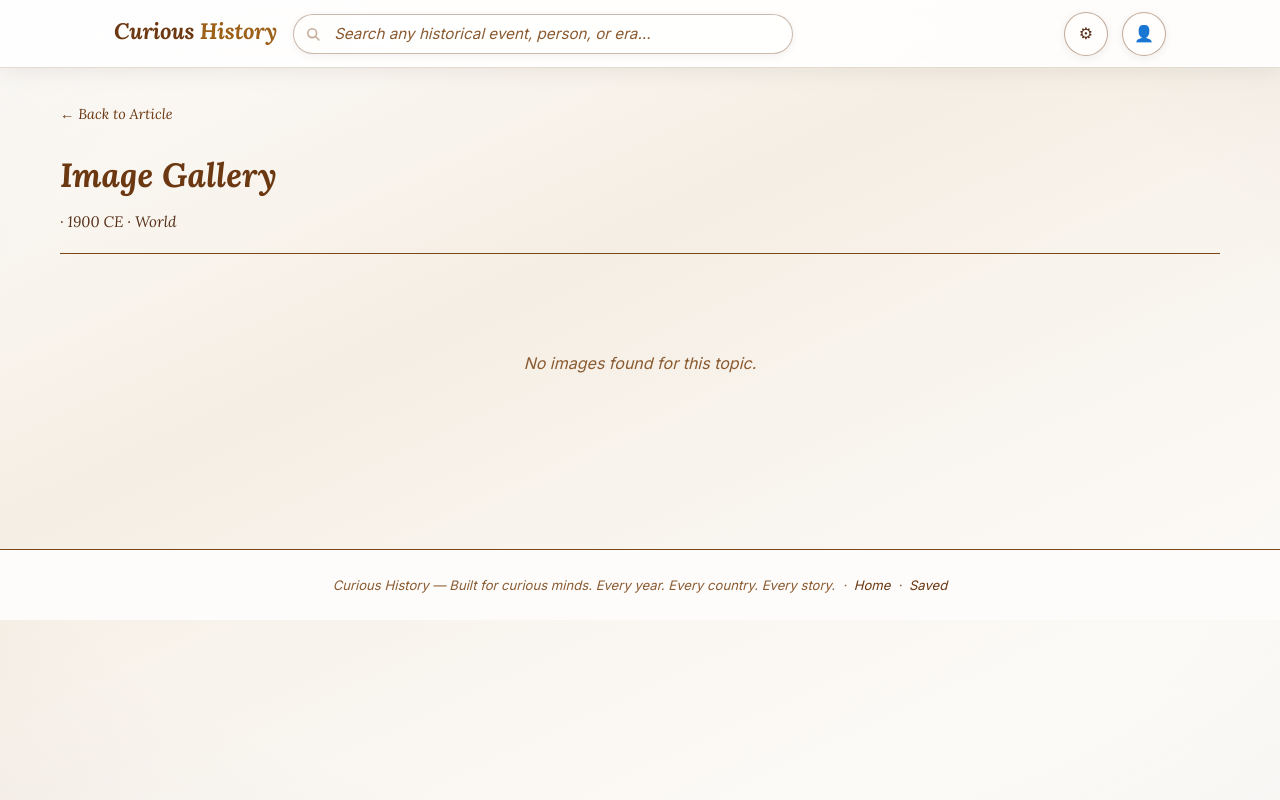
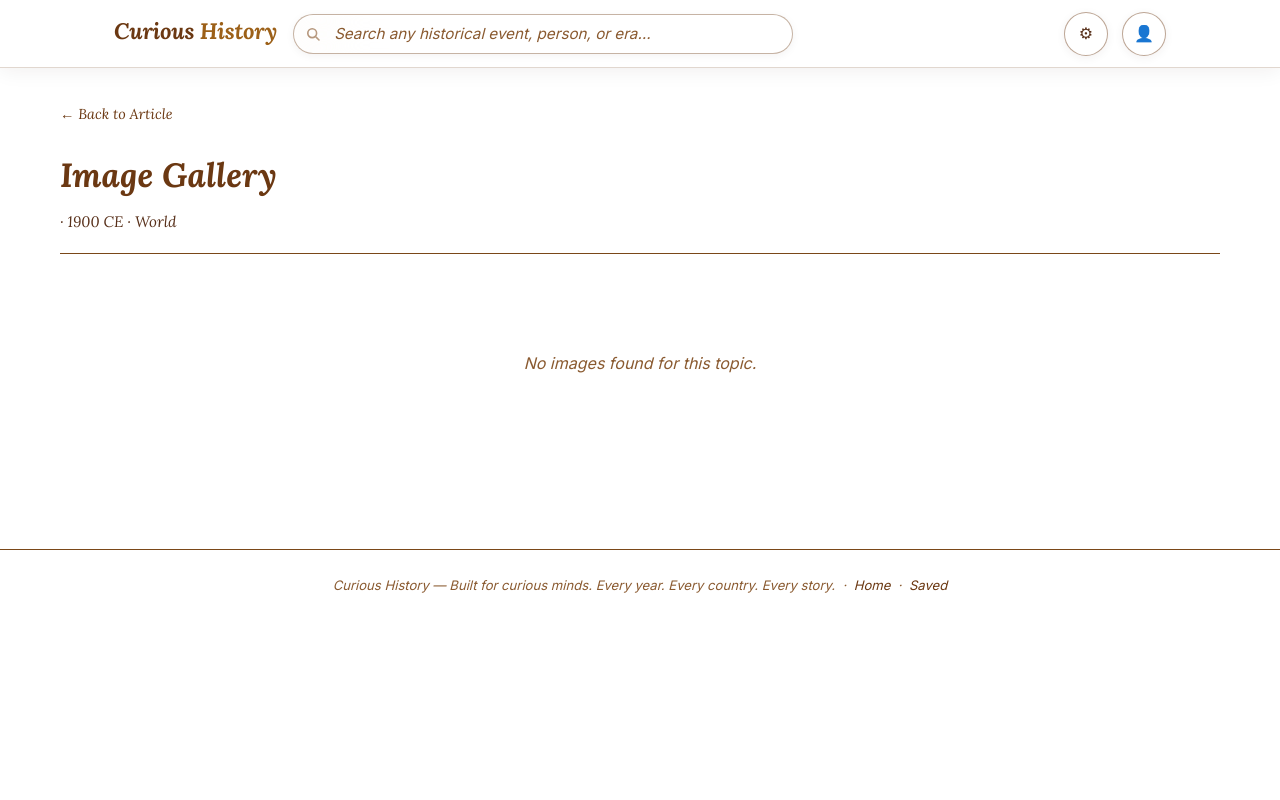
Before and after one commit to himanks897/Himanks897, a Flask app: page /gallery/images in a window 1280 px wide. Run offline with Flask 3, Linux system fonts and the light colour scheme; data that the repository does not hold is empty.

Commit message:
Pure white background; maximum-transparent liquid-glass buttons; brown text unchanged
- --color-bg #FFFFFF, --color-surface #FFFFFF, --color-surface-2 #F5EFE8
- body background-image: none — pure white, no gradient tint anywhere
- Page loader: #FFFFFF, no gradient
- Navbar: rgba(255,255,255,0.96) near-opaque white glass + brown 1.5px bottom border
- Landing nav: same as navbar

Buttons — maximum liquid glass transparency:
- .btn base:      rgba(255,255,255,0.06) — nearly invisible
- .btn-primary:   rgba(255,255,255,0.08) → hover 0.25
- .btn-secondary: rgba(255,255,255,0.06)
- .btn-ghost:     rgba(255,255,255,0.04) — almost zero fill
- .btn-gold:      rgba(255,255,255,0.06)
- All borders:    1.5px solid rgba(107,56,18,0.48-0.62) — brown, unchanged
- On hover border strengthens to 0.82-0.92 for interactive feedback

Cards/chips/inputs: kept as white glass with brown borders (unchanged palette)
Landing cards (audience, USP, icon): bumped to 0.65-0.70 so they read as content on white bg
Text colours: untouched — all brown palette remains exactly as before

Co-Authored-By: Claude Sonnet 4.6 <noreply@anthropic.com>

```diff
--- a/Curious History/static/css/main.css
+++ b/Curious History/static/css/main.css
@@ -5,10 +5,10 @@
 
 /* ── Design Tokens ─────────────────────────────────────────────────────── */
 :root {
-  /* White canvas — clean premium paper white; brown is the dominant ink colour */
-  --color-bg:              #F7F3EE;
-  --color-surface:         #FDFCFB;
-  --color-surface-2:       #EDE6DC;
+  /* Pure white canvas — every surface is white; brown ink is the dominant colour */
+  --color-bg:              #FFFFFF;
+  --color-surface:         #FFFFFF;
+  --color-surface-2:       #F5EFE8;
   --color-border:          #7A4818;
   --color-border-light:    #B07A40;
 
@@ -470,12 +470,8 @@ body {
   color: var(--color-text-primary);
   line-height: 1.7;
   min-height: 100vh;
-  /* Brown × White — clean premium white canvas; brown structure stands out crisply */
-  background-image:
-    /* Very faint vignette — softens the edges without yellowing */
-    radial-gradient(ellipse at 50% 50%, transparent 72%, rgba(44, 22, 6, 0.025) 100%),
-    /* Soft warm-white gradient — like premium laid paper */
-    linear-gradient(155deg, #FDFCFA 0%, #F5EEE4 38%, #FAF7F2 68%, #FDFCFA 100%);
+  /* Pure white — no tint, no gradient; brown text and borders carry all the character */
+  background-image: none;
 }
 
 html.dyslexic body,
@@ -529,11 +525,11 @@ html.dyslexic p {
   top: 0;
   z-index: 1000;
   height: var(--nav-height);
-  background: rgba(255, 255, 255, 0.88);
-  border-bottom: 1.5px solid rgba(107, 56, 18, 0.18);
+  background: rgba(255, 255, 255, 0.96);
+  border-bottom: 1.5px solid rgba(107, 56, 18, 0.20);
   backdrop-filter: blur(44px) saturate(200%);
   -webkit-backdrop-filter: blur(44px) saturate(200%);
-  box-shadow: 0 2px 24px rgba(44, 22, 6, 0.08), inset 0 -1px 0 rgba(255,255,255,0.95);
+  box-shadow: 0 2px 20px rgba(44, 22, 6, 0.07), inset 0 -1px 0 rgba(255,255,255,1.0);
 }
 
 .navbar-inner {
@@ -576,23 +572,23 @@ html.dyslexic p {
   width: 100%;
   height: 40px;
   padding: 0 16px 0 40px;
-  background: rgba(255, 255, 255, 0.30);
+  background: rgba(255, 255, 255, 0.08);
   backdrop-filter: blur(32px) saturate(180%);
   -webkit-backdrop-filter: blur(32px) saturate(180%);
-  border: 1.5px solid rgba(107, 56, 18, 0.35);
+  border: 1.5px solid rgba(107, 56, 18, 0.38);
   border-radius: var(--radius-full);
   font-family: var(--font-ui);
   font-style: italic;
   font-size: 0.95rem;
   color: var(--color-text-primary);
-  box-shadow: 0 2px 8px rgba(44, 22, 6, 0.06), inset 0 1px 0 rgba(255,255,255,0.80);
+  box-shadow: 0 2px 8px rgba(44, 22, 6, 0.05), inset 0 1px 0 rgba(255,255,255,0.90);
   transition: box-shadow 0.18s ease, border-color 0.18s ease, background 0.15s ease;
 }
 .nav-search:focus {
-  border-color: rgba(107, 56, 18, 0.65);
-  box-shadow: 0 0 0 3px rgba(107, 56, 18, 0.09), 0 2px 12px rgba(44, 22, 6, 0.07), inset 0 1px 0 rgba(255,255,255,0.90);
+  border-color: rgba(107, 56, 18, 0.68);
+  box-shadow: 0 0 0 3px rgba(107, 56, 18, 0.09), 0 2px 12px rgba(44, 22, 6, 0.06), inset 0 1px 0 rgba(255,255,255,0.95);
   outline: none;
-  background: rgba(255, 255, 255, 0.55);
+  background: rgba(255, 255, 255, 0.30);
 }
 .nav-search::placeholder { color: var(--color-text-muted); }
 
```
Also changed, not shown: other parts of Curious History/static/css/main.css (+33 -35 lines), Curious History/static/css/components.css (+12 -12 lines).
